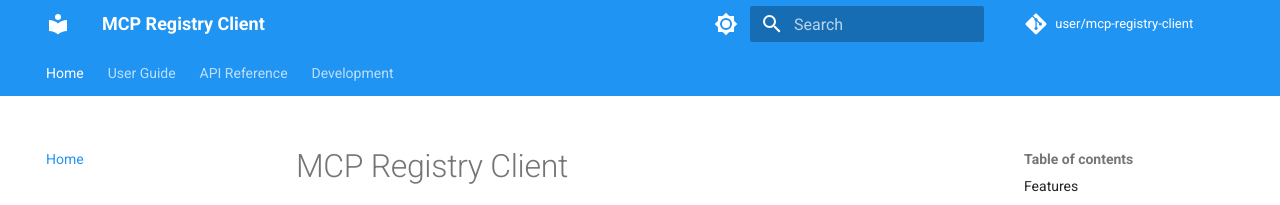
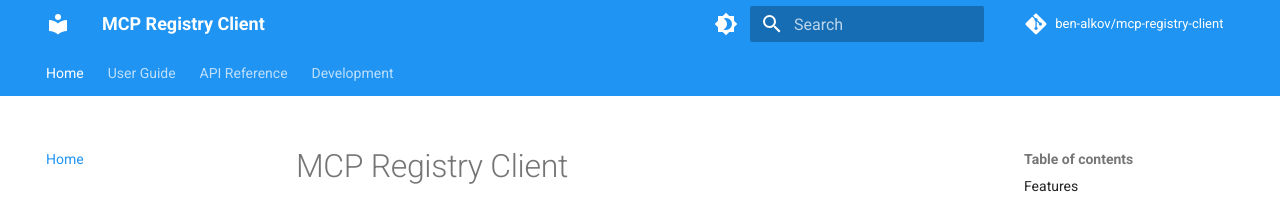
Before and after one commit to ben-alkov/mcp-registry-client, an MkDocs documentation site: the page built from docs/index.md, in a window 1280 px wide. Shown: the top 205 px of the page. Built offline with MkDocs 1.6.1 and Material for MkDocs 9.7.7, drawn with Linux system fonts in a browser that asks for light colours; comment, search, counter and statistics services are not loaded.

Commit message:
docs(mkdocs): fix URLs and theme config
🤖 Generated with [Claude Code](https://claude.ai/code)

Co-Authored-By: Claude <noreply@anthropic.com>
Signed-off-by: Ben Alkov <ben.alkov@redhat.com>

```diff
--- a/mkdocs.yml
+++ b/mkdocs.yml
@@ -1,8 +1,8 @@
 site_name: MCP Registry Client
 site_description: A Python client for searching and retrieving MCP servers from the official registry
-site_url: https://mcp-registry-client.readthedocs.io/
-repo_url: https://github.com/user/mcp-registry-client
-repo_name: user/mcp-registry-client
+# site_url: https://mcp-registry-client.readthedocs.io
+repo_url: https://github.com/ben-alkov/mcp-registry-client
+repo_name: ben-alkov/mcp-registry-client
 
 theme:
   name: material
@@ -11,14 +11,14 @@ theme:
       primary: blue
       accent: blue
       toggle:
-        icon: material/brightness-7
-        name: Switch to dark mode
-    - scheme: slate
+        icon: material/brightness-4
+        name: Switch to light mode
+    - scheme: light
       primary: blue
       accent: blue
       toggle:
-        icon: material/brightness-4
-        name: Switch to light mode
+        icon: material/brightness-7
+        name: Switch to dark mode
   features:
     - navigation.tabs
     - navigation.sections
```
